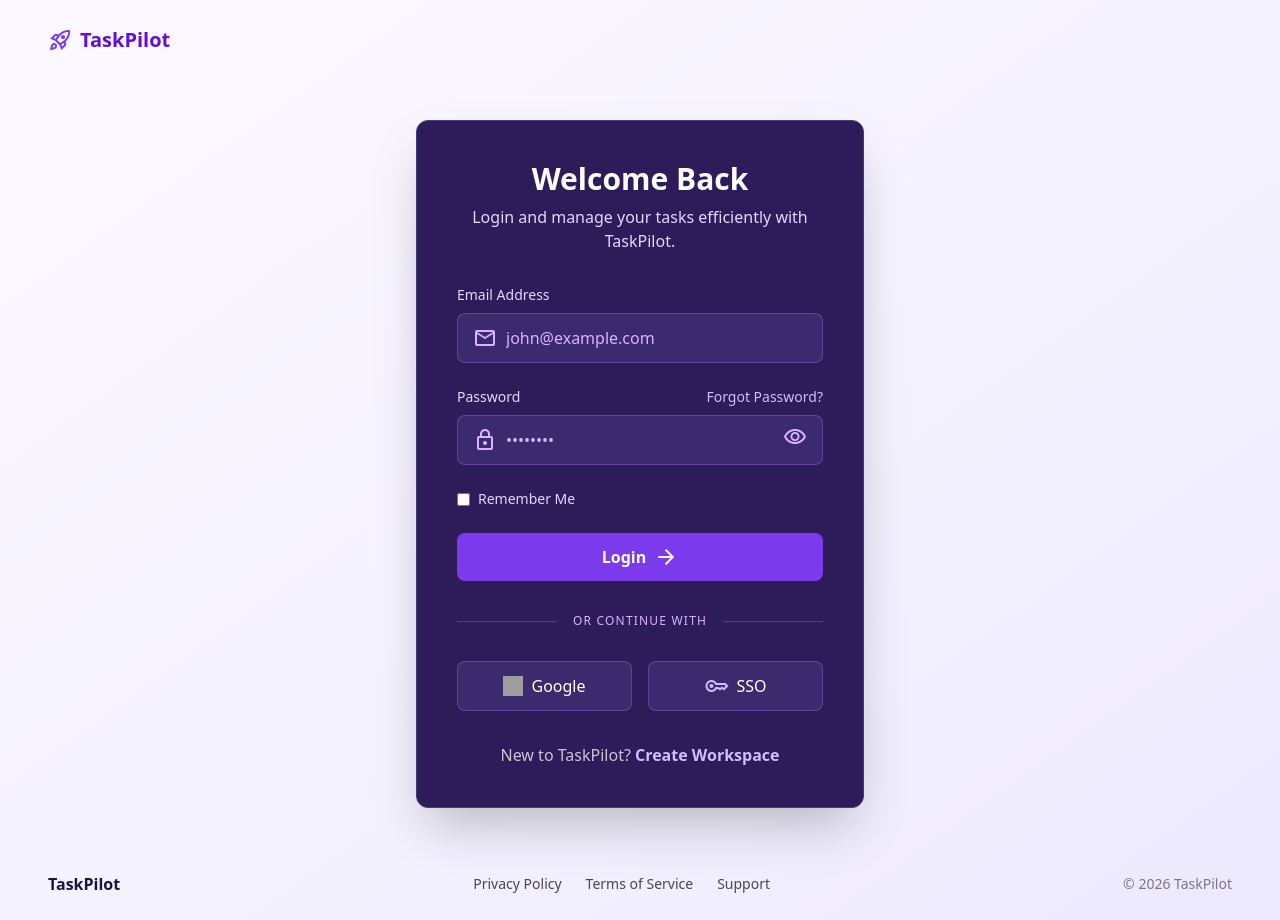
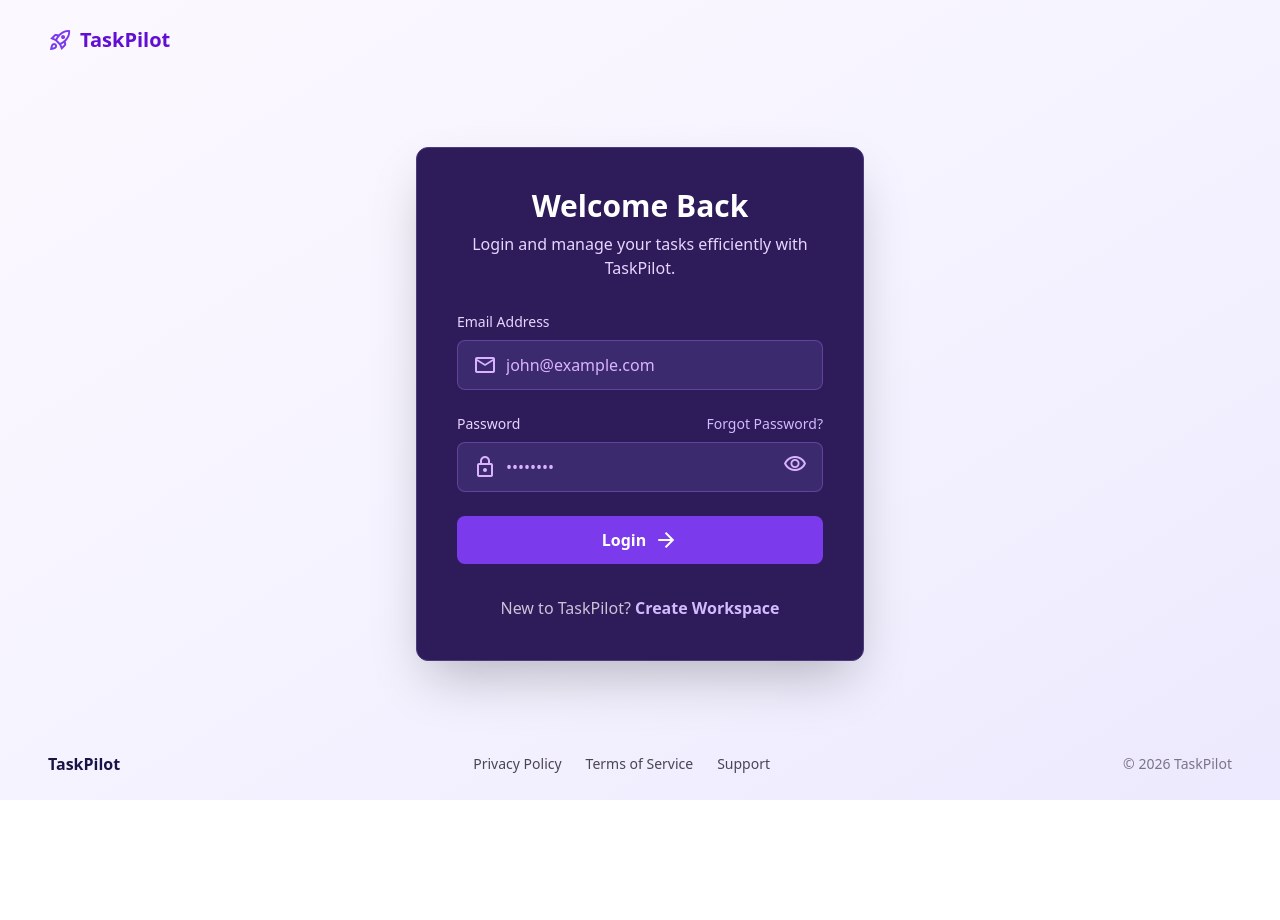
Before and after one commit to hiranya52/TaskPilot-Frontend, an Angular app: page /auth/login in a window 1280 px wide. After the commit the page ends 800 px from the top, so only its background shows below. Built offline with nearby package versions, Linux system fonts and the light colour scheme; grey boxes are pictures that could not be loaded.

Commit message:
fix: comment out unused sections in log-in.html

```diff
--- a/src/app/pages/log-in/log-in.html
+++ b/src/app/pages/log-in/log-in.html
@@ -73,12 +73,12 @@
         </div>
 
         <!-- Remember Me -->
-        <div class="flex items-center justify-between">
+        <!-- <div class="flex items-center justify-between">
           <label class="flex items-center gap-2 text-sm text-purple-200">
             <input type="checkbox" class="rounded border-purple-400" />
             Remember Me
           </label>
-        </div>
+        </div> -->
 
         <!-- Login Button -->
         <button type="submit"
@@ -91,7 +91,7 @@
       </form>
 
       <!-- Divider -->
-      <div class="relative my-8">
+      <!-- <div class="relative my-8">
         <div class="absolute inset-0 flex items-center">
           <div class="w-full border-t border-purple-400/30"></div>
         </div>
@@ -101,10 +101,10 @@
             Or continue with
           </span>
         </div>
-      </div>
+      </div> -->
 
       <!-- Social Login -->
-      <div class="grid grid-cols-2 gap-4">
+      <!-- <div class="grid grid-cols-2 gap-4">
         <button type="button"
           class="flex items-center justify-center gap-2 rounded-lg border border-purple-400/30 bg-[#3b2a6e] py-3 text-white hover:bg-[#4a3d7c]">
           <img src="https://www.gstatic.com/firebasejs/ui/2.0.0/images/auth/google.svg" alt="Google" class="w-5 h-5" />
@@ -118,7 +118,7 @@
           </span>
           SSO
         </button>
-      </div>
+      </div> -->
 
       <!-- Register -->
       <div class="mt-8 text-center">
```
